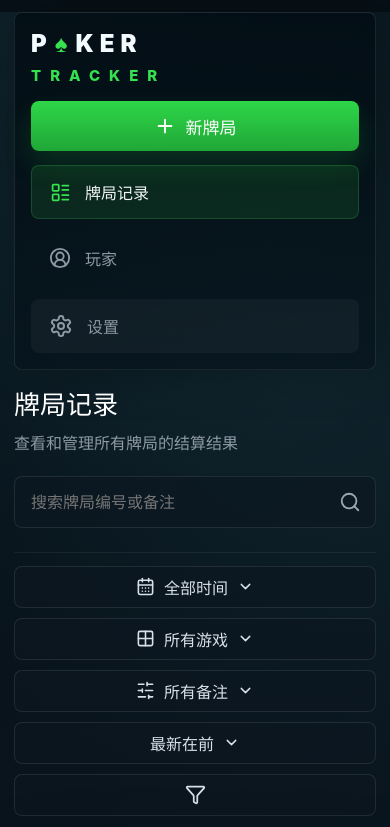
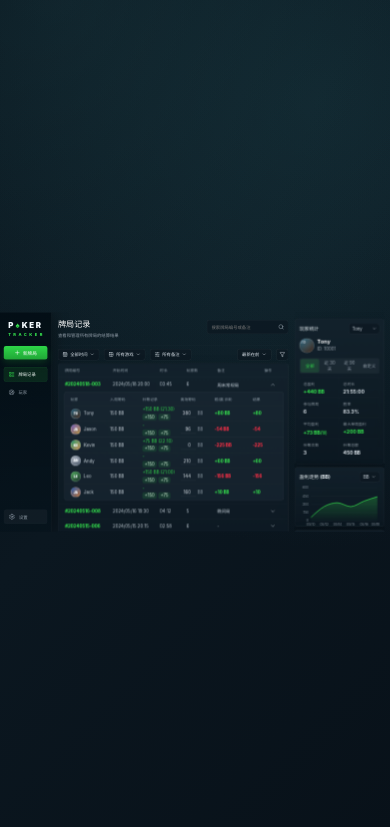
Before and after one commit to AI-Kyo-er/TEXAS-HOLD-EM-SCOREBOARD, a React (Vite) app: page / in a window 390 px wide. Shown: the top 827 px of the page. Built offline with nearby package versions, Linux system fonts and the light colour scheme.

Commit message:
完成缩放

```diff
--- a/src/App.tsx
+++ b/src/App.tsx
@@ -71,6 +71,8 @@ const STORAGE_KEY = "poker-tracker-store-v1";
 const green = "#36e24f";
 const red = "#ff3148";
 const neutral = "#97a3ad";
+const DESIGN_WIDTH = 1440;
+const DESIGN_HEIGHT = 810;
 
 const demoPlayers: Player[] = [
   makePlayer("p-tony", "Tony", "10001", 1),
@@ -188,6 +190,7 @@ function loadStore(): Store {
 
 function App() {
   const [store, setStore] = useState<Store>(loadStore);
+  const [viewportScale, setViewportScale] = useState(1);
   const [expandedGameId, setExpandedGameId] = useState(store.games[0]?.id ?? "");
   const [selectedPlayerId, setSelectedPlayerId] = useState(store.players[0]?.id ?? "");
   const [searchTerm, setSearchTerm] = useState("");
@@ -202,6 +205,16 @@ function App() {
   useEffect(() => {
     localStorage.setItem(STORAGE_KEY, JSON.stringify(store));
   }, [store]);
+
+  useEffect(() => {
+    const updateScale = () => {
+      setViewportScale(Math.min(window.innerWidth / DESIGN_WIDTH, window.innerHeight / DESIGN_HEIGHT));
+    };
+
+    updateScale();
+    window.addEventListener("resize", updateScale);
+    return () => window.removeEventListener("resize", updateScale);
+  }, []);
 
   const games = useMemo(() => {
     const q = searchTerm.trim().toLowerCase();
@@ -328,6 +341,15 @@ function App() {
   }
 
   return (
+    <div className="scale-viewport">
+      <div
+        className="scale-stage"
+        style={{
+          width: DESIGN_WIDTH,
+          height: DESIGN_HEIGHT,
+          transform: `scale(${viewportScale})`
+        }}
+      >
         <div className="app-shell">
           <aside className="sidebar">
         <div className="brand">
@@ -682,6 +704,8 @@ function App() {
         </section>
           </aside>
         </div>
+      </div>
+    </div>
   );
 }
 
--- a/src/styles.css
+++ b/src/styles.css
@@ -23,12 +23,19 @@
 body {
   margin: 0;
   min-width: 320px;
-  min-height: 100vh;
-  overflow-x: hidden;
+  width: 100vw;
+  height: 100vh;
+  overflow: hidden;
   background:
     radial-gradient(circle at 16% 0%, rgba(37, 74, 82, 0.28), transparent 32rem),
     radial-gradient(circle at 82% 12%, rgba(33, 83, 91, 0.25), transparent 28rem),
     linear-gradient(135deg, #061018 0%, #0b1720 47%, #081119 100%);
+}
+
+#root {
+  width: 100vw;
+  height: 100vh;
+  overflow: hidden;
 }
 
 button,
@@ -41,20 +48,34 @@ button {
   border: 0;
 }
 
+.scale-viewport {
+  position: fixed;
+  inset: 0;
+  display: flex;
+  align-items: center;
+  justify-content: center;
+  overflow: hidden;
+}
+
+.scale-stage {
+  flex: 0 0 auto;
+  transform-origin: center center;
+}
+
 .app-shell {
   display: grid;
   grid-template-columns: 190px minmax(720px, 1fr) 330px;
   gap: 24px;
-  min-height: 100vh;
+  width: 1440px;
+  height: 810px;
   padding-right: 22px;
+  overflow: hidden;
 }
 
 .sidebar {
-  position: sticky;
-  top: 0;
   display: flex;
   flex-direction: column;
-  min-height: 100vh;
+  height: 810px;
   padding: 28px 14px;
   border-right: 1px solid var(--line);
   background: linear-gradient(180deg, rgba(3, 14, 21, 0.94), rgba(6, 19, 28, 0.72));
@@ -142,7 +163,9 @@ button {
 
 .main-panel {
   min-width: 0;
+  height: 810px;
   padding: 28px 0 32px;
+  overflow: hidden;
 }
 
 .page-header {
@@ -537,7 +560,9 @@ button {
   display: grid;
   align-content: start;
   gap: 12px;
+  height: 810px;
   padding: 24px 0 28px;
+  overflow: hidden;
 }
 
 .stats-card {
@@ -724,120 +749,3 @@ button {
   color: #9faab3;
   font-weight: 500;
 }
-
-@media (max-width: 1240px) {
-  .app-shell {
-    grid-template-columns: 170px minmax(0, 1fr);
-    padding-right: 18px;
-  }
-
-  .stats-panel {
-    grid-column: 2;
-    grid-template-columns: repeat(3, minmax(0, 1fr));
-    padding-top: 0;
-  }
-
-  .stats-card {
-    min-width: 0;
-  }
-}
-
-@media (max-width: 900px) {
-  .app-shell {
-    display: block;
-    padding: 0 14px 24px;
-  }
-
-  .sidebar {
-    position: static;
-    min-height: 0;
-    margin: 12px 0;
-    padding: 16px;
-    border: 1px solid var(--line);
-    border-radius: 8px;
-  }
-
-  .brand {
-    padding: 0 0 16px;
-  }
-
-  .nav-list {
-    grid-template-columns: 1fr 1fr;
-    margin-top: 14px;
-  }
-
-  .settings-button {
-    margin-top: 14px;
-  }
-
-  .main-panel {
-    padding-top: 8px;
-  }
-
-  .page-header,
-  .toolbar,
-  .composer-header {
-    flex-direction: column;
-    align-items: stretch;
-  }
-
-  .search-box {
-    width: 100%;
-  }
-
-  .toolbar-spacer {
-    display: none;
-  }
-
-  .toolbar {
-    gap: 10px;
-  }
-
-  .filter-pill,
-  .icon-button {
-    width: 100%;
-  }
-
-  .table-head,
-  .summary-row {
-    grid-template-columns: 1.2fr 1.3fr 0.7fr 0.6fr 1fr 42px;
-    min-width: 720px;
-  }
-
-  .games-table {
-    overflow-x: auto;
-  }
-
-  .composer-grid,
-  .add-player-row,
-  .stats-panel {
-    grid-template-columns: 1fr;
-  }
-
-  .donut-layout {
-    grid-template-columns: 132px 1fr;
-  }
-}
-
-@media (max-width: 540px) {
-  .brand-title {
-    font-size: 24px;
-  }
-
-  .page-header h1 {
-    font-size: 26px;
-  }
-
-  .nav-list {
-    grid-template-columns: 1fr;
-  }
-
-  .donut-layout {
-    grid-template-columns: 1fr;
-  }
-
-  .donut-wrap {
-    width: 150px;
-    margin: 0 auto;
-  }
-}
```
Lines whose indentation alone changed are shown as unchanged.
